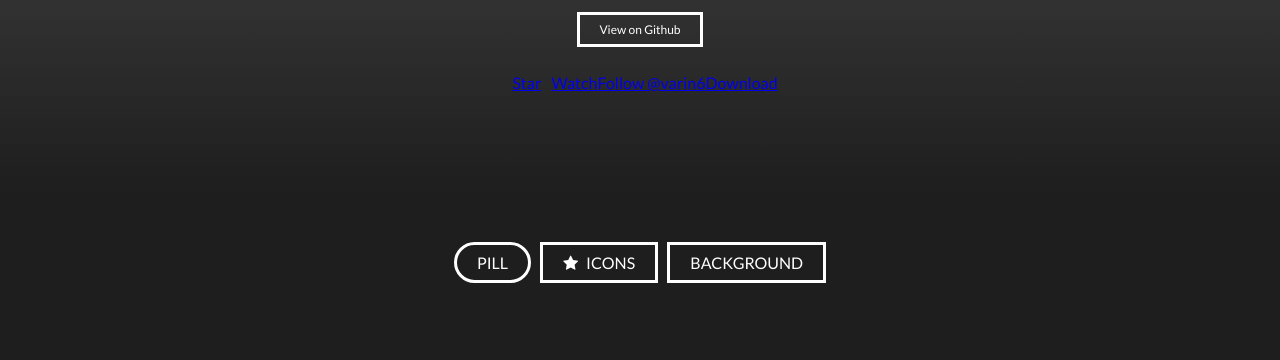
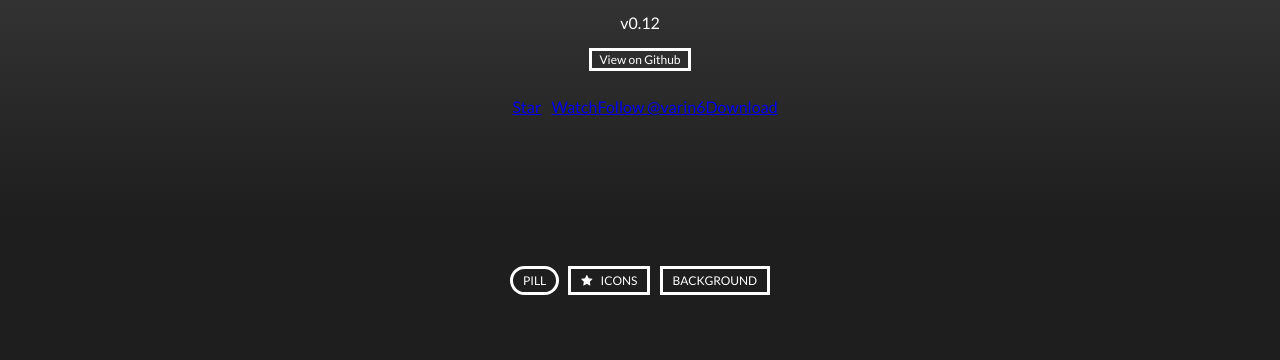
Before and after one commit to Varin6/Hover-Buttons, a website: page index.html in a window 1280 px wide. Shown: the part 160-520 px from the top of the page. Drawn offline with Linux system fonts and the light colour scheme; a web font is replaced by a local one.

Commit message:
Options top bar

```diff
--- a/demo/css/core.css
+++ b/demo/css/core.css
@@ -3100,7 +3100,7 @@ h5 {
 
 .hsmall {
   font-size: 12px;
-  padding: 4px 10px;
+  padding: 4px 10px !important;
 }
 
 .class-helper {
@@ -3187,6 +3187,9 @@ h5 {
         flex-wrap: wrap;
     padding: 0;
   }
+  .options {
+    padding: 10px;
+  }
   .class-helper {
     font-size: 1.2rem;
   }
--- a/demo/css/style.scss
+++ b/demo/css/style.scss
@@ -121,9 +121,12 @@ h5 {
 
 .hsmall {
 	font-size: 12px;
-	padding: 4px 10px;
+	padding: 4px 10px !important;
 	&:after {
-		//padding: 3px 8px;
+		//padding: 4px 10px;
+	}
+	&:before {
+		//padding: 4px 10px;
 	}
 }
 
@@ -191,6 +194,10 @@ h5 {
 		padding:0;
 	}
 
+	.options {
+		padding:10px;
+	}
+
 	.class-helper {
 		font-size: 1.2rem;
 		pre {
--- a/demo/js/functions.js
+++ b/demo/js/functions.js
@@ -29,7 +29,7 @@ $(function () {
         $(this).toggleClass('hpill');
         $('.class-helper').slideUp();
         $(this).text(function(i, text){
-            return text === "PILL!" ? "RECTANGLE!" : "PILL!";
+            return text === "RECTANGLE" ? "PILL" : "RECTANGLE";
         });
     });
 });
@@ -56,6 +56,13 @@ $(function () {
         }
     });
 });
+
+// $(function () {
+//     $('.changeColor').on('click', function (e) {
+//         e.preventDefault();
+//         $('.hbtn').addClass
+//     });
+// });
 
 // Add icons on click.
 $(function () {
--- a/index.html
+++ b/index.html
@@ -13,7 +13,8 @@
 
 	<div class="container">
 		<h3>Hover Buttons</h3>
-		<a href="https://github.com/Varin6/Hover-Buttons" class="hbtn hbtn-x hb-border-bottom-br4 hsmall">View on Github</a>
+		<p>v0.12</p>
+		<a href="https://github.com/Varin6/Hover-Buttons" class="hbtn hbtn-x hb-border-bottom-br3 hsmall">View on Github</a>
 			<div class="buttons-wrapper">
 				<a class="github-button" href="https://github.com/varin6/hover-buttons" data-icon="octicon-star" aria-label="Star varin6/hover-buttons on GitHub" style="margin: 0 10px;">Star</a>
 				<a class="github-button" href="https://github.com/varin6/hover-buttons/subscription" data-icon="octicon-eye" aria-label="Watch varin6/hover-buttons on GitHub">Watch</a>
@@ -27,11 +28,13 @@
 
 		<div class="container options">
 
-			<a href="#" class="hbtn hbtn-x hpill hb-fill-top-bg changeStyle">PILL</a>
+			<a href="#" class="hbtn hbtn-x hpill hb-fill-top-bg hsmall changeStyle">PILL</a>
 
-			<a href="#" class="hbtn hbtn-x hb-fill-top-bg changeIcon"><i class="fa fa-star" aria-hidden="true"></i>ICONS</a>
+			<a href="#" class="hbtn hbtn-x hb-fill-top-bg hsmall changeIcon"><i class="fa fa-star" aria-hidden="true"></i>ICONS</a>
 
-			<a href="#" class="hbtn hbtn-x hb-fill-top-bg changeBackground">BACKGROUND</a>
+			<a href="#" class="hbtn hbtn-x hb-fill-top-bg hsmall changeBackground">BACKGROUND</a>
+
+			<!--<a href="#" class="hbtn hbtn-x hb-fill-top-bg hsmall changeColor">Color</a>-->
 
 		</div>
 
```
Also changed, not shown: demo/css/style.css.
